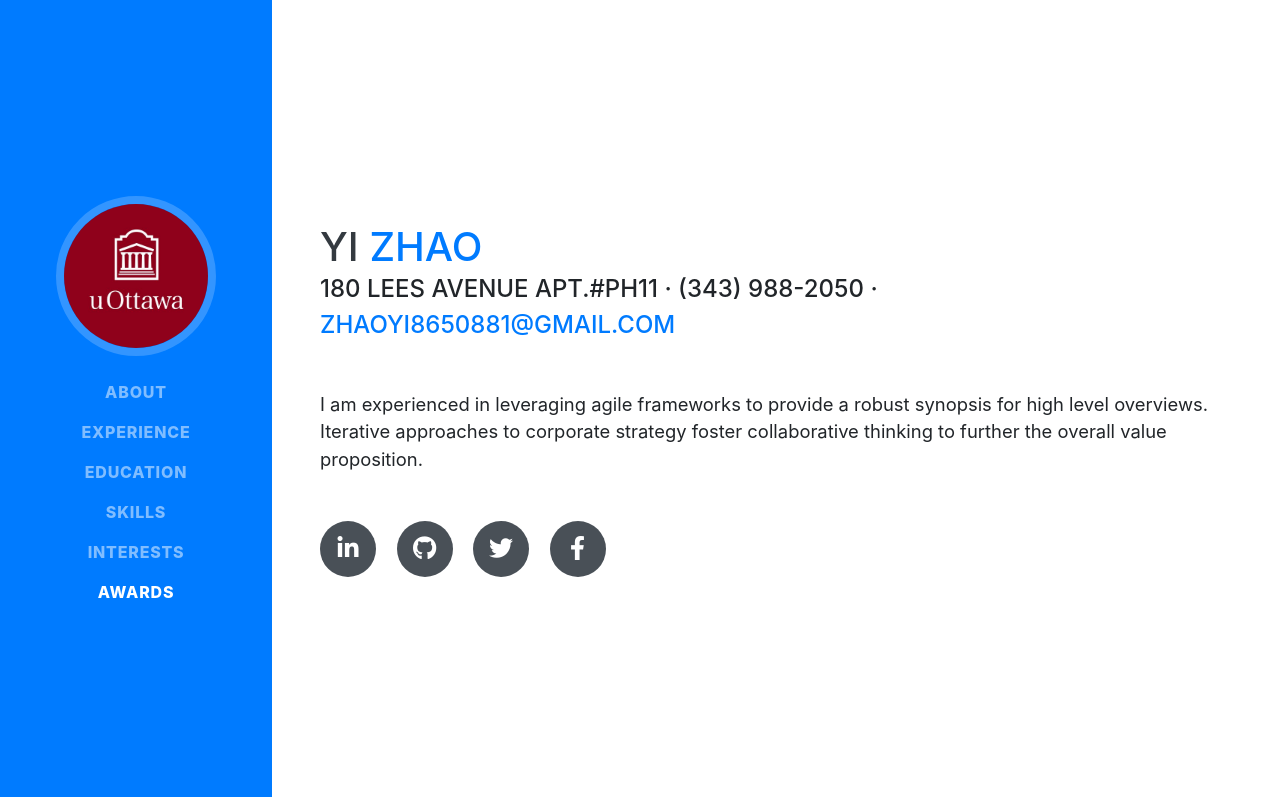
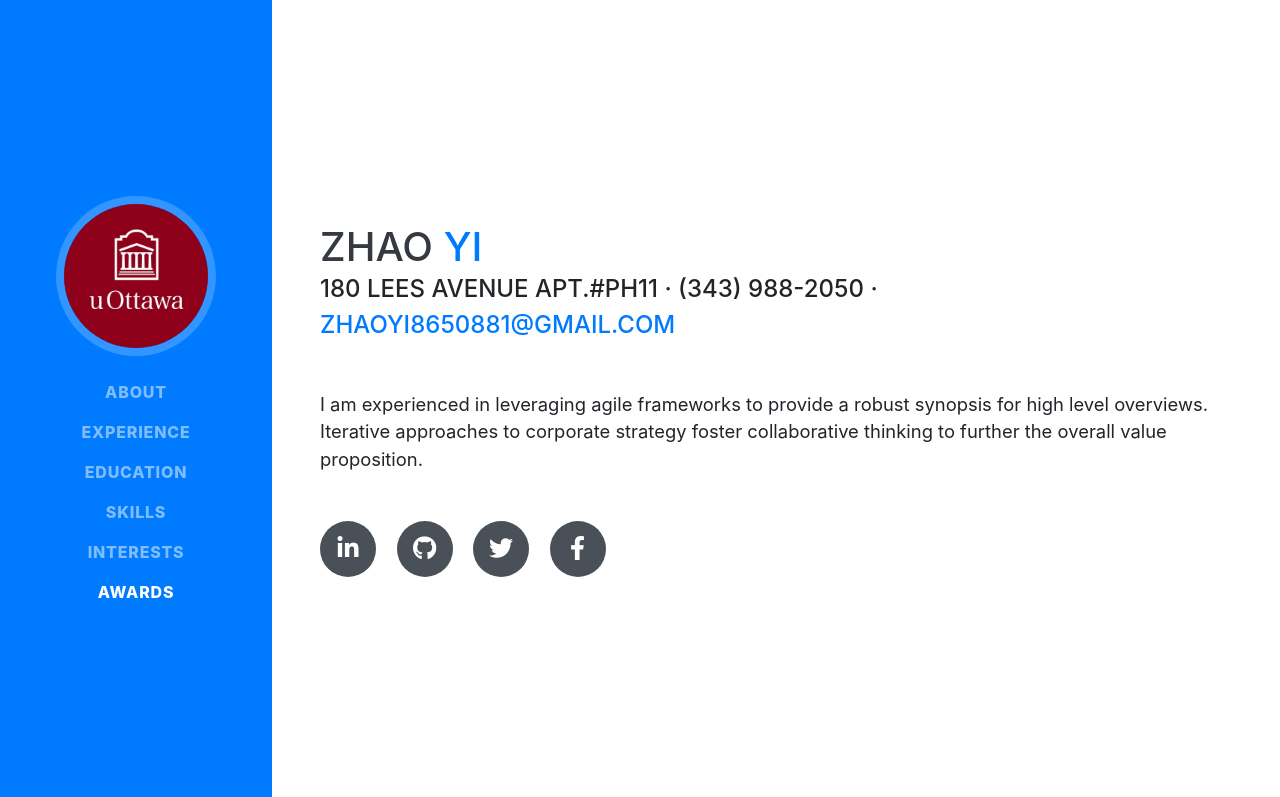
Before and after one commit to yi-zhao-dev/SiteRepo, a website with bundled scripts: page Resume/index.html in a window 1280 px wide. Shown: the top 797 px of the page. Built offline with nearby package versions, Linux system fonts and the light colour scheme; a web font is replaced by a local one.

Commit message:
Update index.html

```diff
--- a/Resume/index.html
+++ b/Resume/index.html
@@ -63,8 +63,8 @@
 
     <section class="resume-section p-3 p-lg-5 d-flex align-items-center" id="about">
       <div class="w-100">
-        <h1 class="mb-0">Yi
-          <span class="text-primary">Zhao</span>
+        <h1 class="mb-0">Zhao
+          <span class="text-primary">Yi</span>
         </h1>
         <div class="subheading mb-5">180 Lees Avenue Apt.#PH11 · (343) 988-2050 ·
           <a href="zhaoyi8650881@gmail.com">zhaoyi8650881@gmail.com</a>
```
